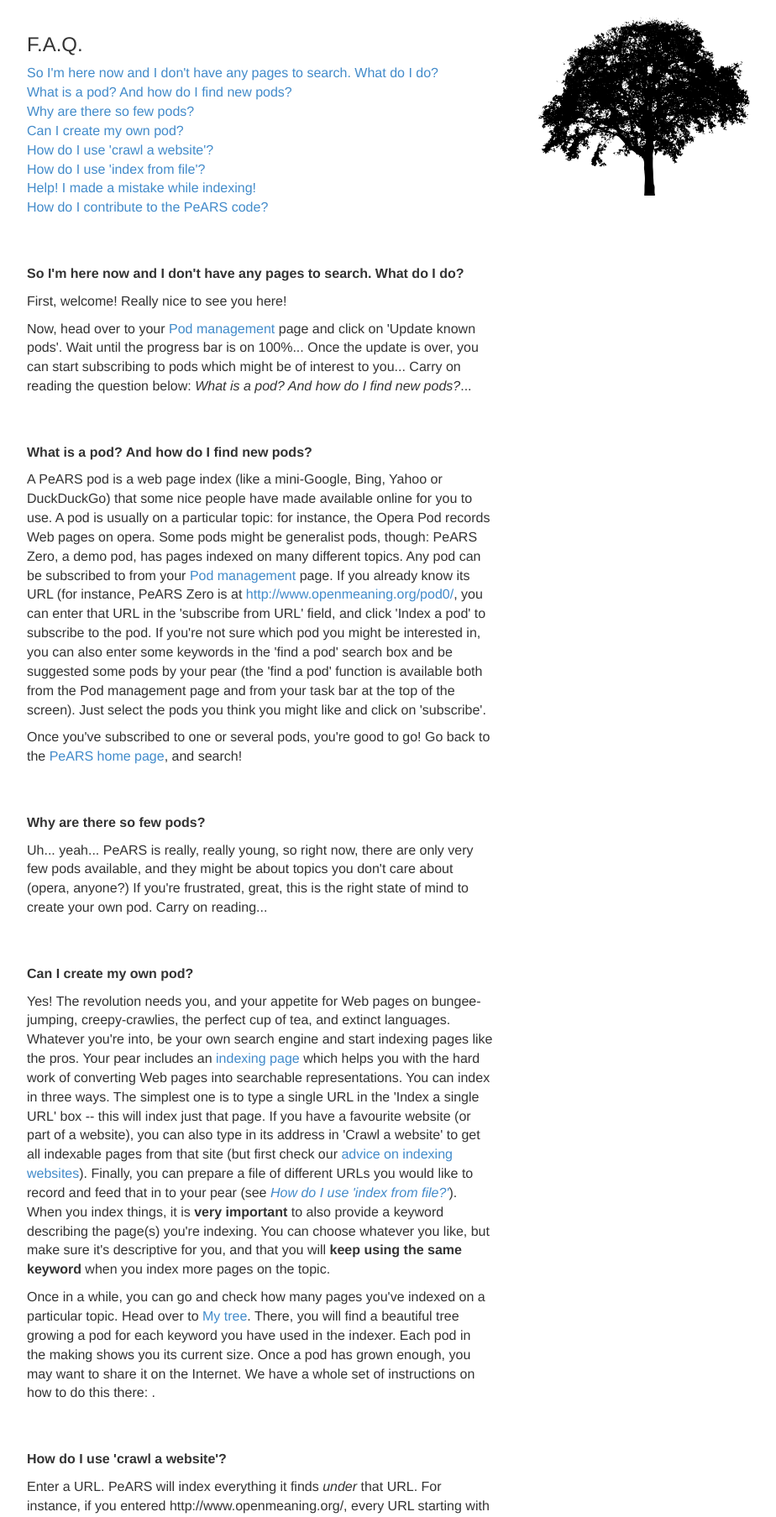
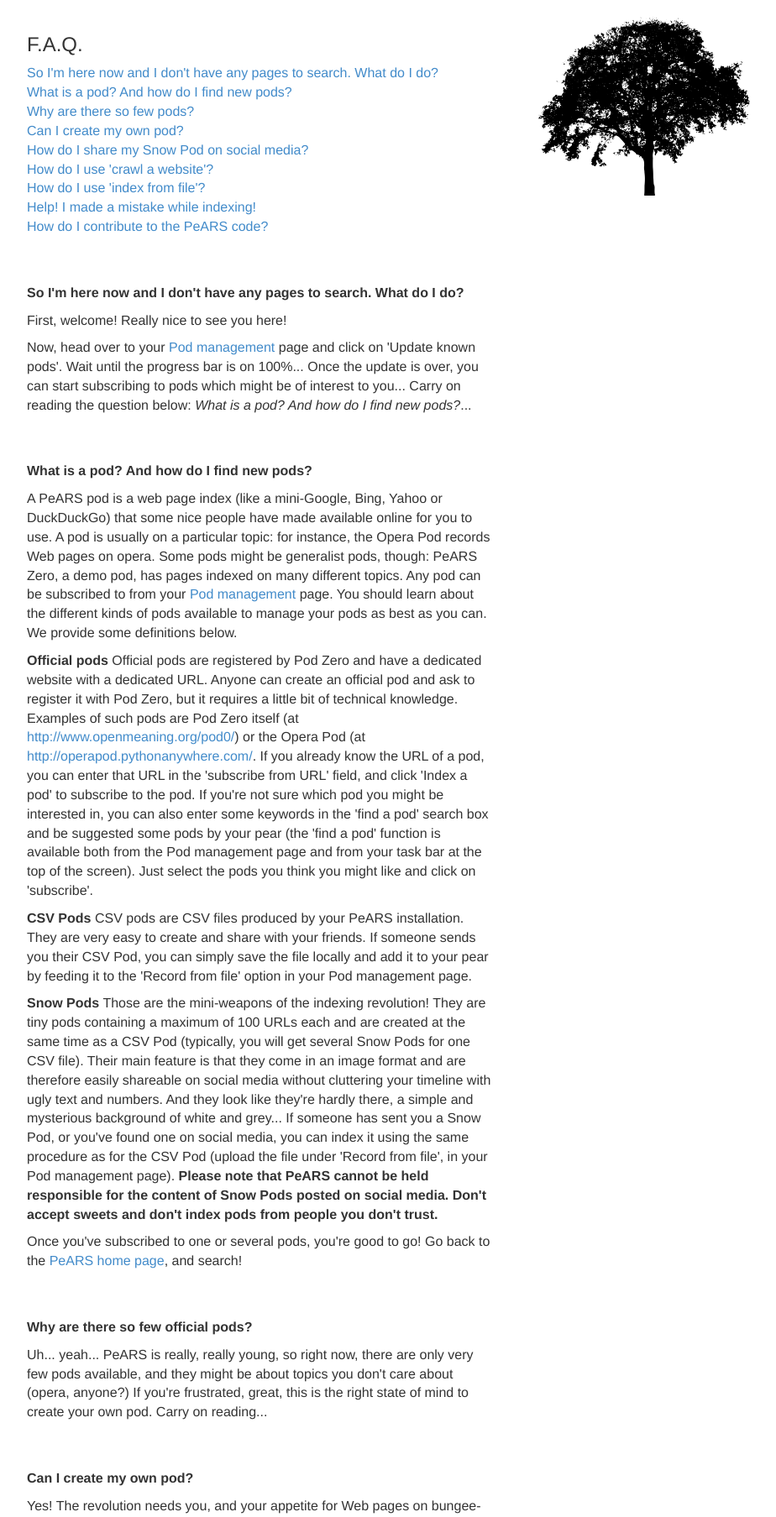
Before and after one commit to PeARSearch/PeARS-orchard, a Flask app: page /faq/ in a window 1280 px wide. Shown: the part 102-1909 px from the top of the page at 84% size, without its empty margins (38-962 px from the left). Run offline with Flask 2, Linux system fonts and the light colour scheme; parts of the project's set-up code (start-up, migrations or seed data) failed here and were passed over; some libraries are stand-ins or nearby versions.

Commit message:
Updated FAQ.

```diff
--- a/app/templates/pages/faq.html
+++ b/app/templates/pages/faq.html
@@ -60,6 +60,7 @@
        <a href="#newpods">What is a pod? And how do I find new pods?</a><br>
        <a href="#fewpods">Why are there so few pods?</a><br>
        <a href="#createpod">Can I create my own pod?</a><br>
+       <a href="#snowpods">How do I share my Snow Pod on social media?</a><br>
        <a href="#crawlsite">How do I use 'crawl a website'?</a><br>
        <a href="#indexfile">How do I use 'index from file'?</a><br>
        <a href="#mistake">Help! I made a mistake while indexing!</a><br>
@@ -72,17 +73,27 @@
 
        <br><br>
        <p id="newpods"><b>What is a pod? And how do I find new pods?</b></p>
-       <p>A PeARS pod is a web page index (like a mini-Google, Bing, Yahoo or DuckDuckGo) that some nice people have made available online for you to use. A pod is usually on a particular topic: for instance, the Opera Pod records Web pages on opera. Some pods might be generalist pods, though: PeARS Zero, a demo pod, has pages indexed on many different topics. Any pod can be subscribed to from your <a href="{{url_for('pod_finder.index')}}">Pod management</a> page. If you already know its URL (for instance, PeARS Zero is at <a href="http://www.openmeaning.org/pod0/">http://www.openmeaning.org/pod0/</a>, you can enter that URL in the 'subscribe from URL' field, and click 'Index a pod' to subscribe to the pod. If you're not sure which pod you might be interested in, you can also enter some keywords in the 'find a pod' search box and be suggested some pods by your pear (the 'find a pod' function is available both from the Pod management page and from your task bar at the top of the screen). Just select the pods you think you might like and click on 'subscribe'. </p>
+       <p>A PeARS pod is a web page index (like a mini-Google, Bing, Yahoo or DuckDuckGo) that some nice people have made available online for you to use. A pod is usually on a particular topic: for instance, the Opera Pod records Web pages on opera. Some pods might be generalist pods, though: PeARS Zero, a demo pod, has pages indexed on many different topics. Any pod can be subscribed to from your <a href="{{url_for('pod_finder.index')}}">Pod management</a> page. You should learn about the different kinds of pods available to manage your pods as best as you can. We provide some definitions below.</p>
+       <p><b>Official pods</b> Official pods are registered by Pod Zero and have a dedicated website with a dedicated URL. Anyone can create an official pod and ask to register it with Pod Zero, but it requires a little bit of technical knowledge. Examples of such pods are Pod Zero itself (at <a href="http://www.openmeaning.org/pod0/">http://www.openmeaning.org/pod0/</a>) or the Opera Pod (at <a href="http://operapod.pythonanywhere.com/">http://operapod.pythonanywhere.com/</a>. If you already know the URL of a pod, you can enter that URL in the 'subscribe from URL' field, and click 'Index a pod' to subscribe to the pod. If you're not sure which pod you might be interested in, you can also enter some keywords in the 'find a pod' search box and be suggested some pods by your pear (the 'find a pod' function is available both from the Pod management page and from your task bar at the top of the screen). Just select the pods you think you might like and click on 'subscribe'. </p>
+       <p><b>CSV Pods</b> CSV pods are CSV files produced by your PeARS installation. They are very easy to create and share with your friends. If someone sends you their CSV Pod, you can simply save the file locally and add it to your pear by feeding it to the 'Record from file' option in your Pod management page.</p>
+       <p><b>Snow Pods</b> Those are the mini-weapons of the indexing revolution! They are tiny pods containing a maximum of 100 URLs each and are created at the same time as a CSV Pod (typically, you will get several Snow Pods for one CSV file). Their main feature is that they come in an image format and are therefore easily shareable on social media without cluttering your timeline with ugly text and numbers. And they look like they're hardly there, a simple and mysterious background of white and grey... If someone has sent you a Snow Pod, or you've found one on social media, you can index it using the same procedure as for the CSV Pod (upload the file under 'Record from file', in your Pod management page). <b>Please note that PeARS cannot be held responsible for the content of Snow Pods posted on social media. Don't accept sweets and don't index pods from people you don't trust.</b></p>
        <p>Once  you've subscribed to one or several pods, you're good to go! Go back to the <a href="{{url_for('search.index')}}">PeARS home page</a>, and search!</p>
 
        <br><br>
-       <p id="fewpods"><b>Why are there so few pods?</b></p>
+       <p id="fewpods"><b>Why are there so few official pods?</b></p>
        <p>Uh... yeah... PeARS is really, really young, so right now, there are only very few pods available, and they might be about topics you don't care about (opera, anyone?) If you're frustrated, great, this is the right state of mind to create your own pod. Carry on reading...</p>
 
        <br><br>
        <p id="createpod"><b>Can I create my own pod?</b></p>
        <p>Yes! The revolution needs you, and your appetite for Web pages on bungee-jumping, creepy-crawlies, the perfect cup of tea, and extinct languages. Whatever you're into, be your own search engine and start indexing pages like the pros. Your pear includes an <a href="{{url_for('indexer.index')}}">indexing page</a> which helps you with the hard work of converting Web pages into searchable representations. You can index in three ways. The simplest one is to type a single URL in the 'Index a single URL' box -- this will index just that page. If you have a favourite website (or part of a website), you can also type in its address in 'Crawl a website' to get all indexable pages from that site (but first check our <a href="#crawlsite">advice on indexing websites</a>). Finally, you can prepare a file of different URLs you would like to record and feed that in to your pear (see <a href="#indexfile"><i>How do I use 'index from file?'</i></a>). When you index things, it is <b>very important</b> to also provide a keyword describing the page(s) you're indexing. You can choose whatever you like, but make sure it's descriptive for you, and that you will <b>keep using the same keyword</b> when you index more pages on the topic.</p>
-       <p>Once in a while, you can go and check how many pages you've indexed on a particular topic. Head over to <a href="{{url_for('indexer.index')}}">My tree</a>. There, you will find a beautiful tree growing a pod for each keyword you have used in the indexer. Each pod in the making shows you its current size. Once a pod has grown enough, you may want to share it on the Internet. We have a whole set of instructions on how to do this there: . </p>
+       <p>Once in a while, you can go and check how many pages you've indexed on a particular topic. Head over to <a href="{{url_for('indexer.index')}}">My tree</a>. There, you will find a beautiful tree growing a pod for each keyword you have used in the indexer. Each pod in the making shows you its current size. Once a pod has grown enough, you may want to share it on the Internet. To do this, click on the pod of your choice. After a moment, a new page will be displayed, giving you instructions about where to find your pod's information. By default, PeARS produces two types of representation: a text-based one (the 'CSV Pod') and an image-based one (the 'Snow Pods'). The CSV file produced by your pear can be used when setting up an official pod. It can also simply be sent to a friend, who will index it on their own pear upon receipt. The Snow Pods can also be sent to your friends in a regular way, or shared on social media as images.</p>
+       <p>Remember, the more you share, the more rich and robust the PeARS network will become! So dispatch those pods!</p>
+
+       <br><br>
+       <p id="snowpods"><b>How do I share my Snow Pod on social media?</b></p>
+       <p>Snow Pods are .png files, which look like this:<br><br><img src="{{ url_for('static', filename='example_snow_pod.png')}}" width="150px"/></p>
+       <p>Precious indexing information is encoded in the image, and so it is important to keep it in the right format. The most important thing to bear in mind is that you should not modify the file in any way (change its format, apply lossy compression to it, draw on it, let your dog chew it...) This is not as easy as it seems because some social media sites automatically convert the pictures you post to reduce disk usage. We've made the current version of Snow Pods Twitter-ready, but please let us know if you experience any problems with other social media platforms.</p>
+       <p>These preliminaries out of the way... you should share your Snow Pod like you would share any other image. It will be helpful for your followers to know what the pod is about, so tell them. For instance: <i>Hey people, here is a Snow Pod on lightsabers / repetitive strain injury induced by lightsabers / keeping sheep...</i></p>
 
        <br><br>
        <p id="crawlsite"><b>How do I use 'crawl a website'?</b></p>
@@ -91,7 +102,10 @@
 
        <br><br>
        <p id="indexfile"><b>How do I use 'index from file'?</b></p>
-       <p>'Index from file' lets you index a list of URLs from a plain text file. For the sake of example, let's say we want to index two URLs, https://en.wikipedia.org/ and http://flask.pocoo.org/. </p>
+       <p>'Index from file' lets you index a list of URLs from a plain text file. For the sake of example, let's say we want to index two URLs, https://en.wikipedia.org/ and http://flask.pocoo.org/. We'll assign them the keywords 'general knowledge' and 'programming'. We first open a new file in a text editor, and enter each URL and its respective keyword on one line, separated by a semi-colon, like so:</p>
+       <p>https://en.wikipedia.org/;general knowledge<br>
+          http://flask.pocoo.org/;programming</p>
+       <p>We then ensure that the file is save in <b>plain text</b> format. This is important! Now, all we need to do is go to our indexer page, and search for that file under 'index from file'. PeARS will do the rest.</p>
 
        <br><br>
        <p id="mistake"><b>Help! I made a mistake while indexing!</b></p>
```
Also changed, not shown: app/templates/indexer/progress_url.html (+3 -4 lines).
